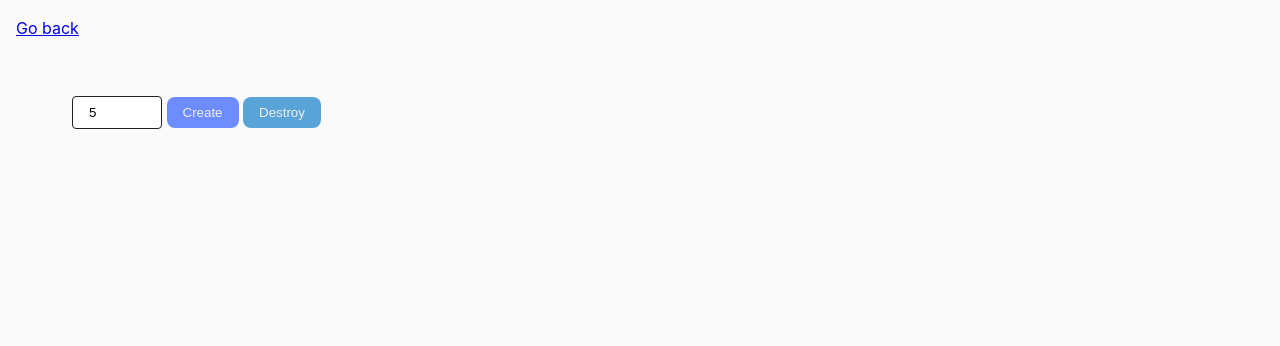
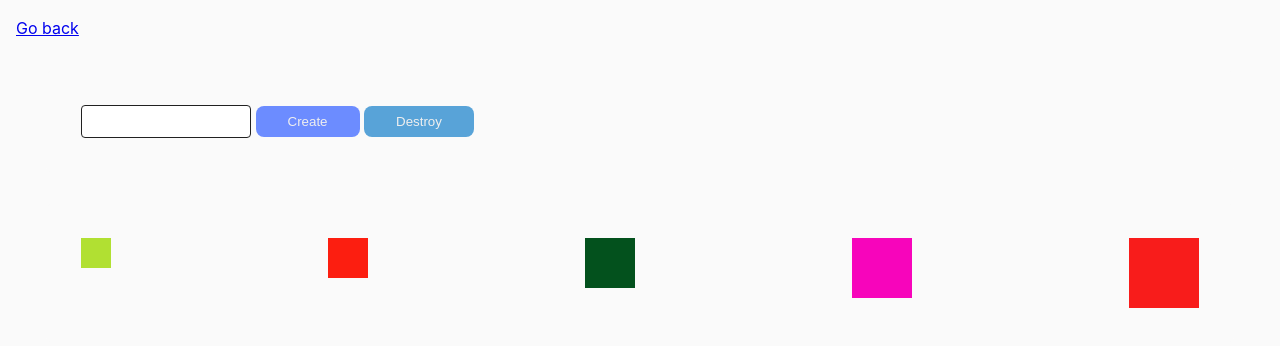
Before and after one commit to Maria-Shymanska/goit-neo-js-hw-07, a plain HTML site: page task-6.html in a window 1280 px wide. Both pictures are taken after typing "5" into the empty fields and a click on the button "Create". Drawn offline with Linux system fonts and the light colour scheme.

Commit message:
finish 6 task

```diff
--- a/css/common.css
+++ b/css/common.css
@@ -127,10 +127,10 @@ button:focus {
 
 #controls,
 #boxes {
-  padding: 32px;
+  padding: 35px;
   border-radius: 8px;
-  margin: 24px;
-  background-color: var(--bg-color);
+  margin: 30px;
+  background-color: #fafafa;
 }
 
 #boxes {
@@ -139,3 +139,13 @@ button:focus {
   flex-wrap: wrap;
   justify-content: space-between;
 }
+
+input[type='number'] {
+  width: 170px;
+  text-align: center;
+}
+
+button[data-destroy],
+button[data-create] {
+  padding: 8px 32px;
+}
--- a/js/task-6.js
+++ b/js/task-6.js
@@ -0,0 +1,48 @@
+// Функція для генерації випадкового кольору в hex-форматі
+function getRandomHexColor() {
+  return `#${Math.floor(Math.random() * 16777215)
+    .toString(16)
+    .padStart(6, 0)}`;
+}
+
+// Отримуємо елементи з DOM
+const input = document.querySelector("#controls input");
+const createBtn = document.querySelector("[data-create]");
+const destroyBtn = document.querySelector("[data-destroy]");
+const boxesContainer = document.getElementById("boxes");
+
+// Функція для створення колекції елементів
+function createBoxes(amount) {
+  destroyBoxes(); // Очищаємо попередні елементи перед створенням нових
+  const boxes = [];
+  let size = 30;
+
+  for (let i = 0; i < amount; i++) {
+    const box = document.createElement("div");
+    box.style.width = `${size}px`;
+    box.style.height = `${size}px`;
+    box.style.backgroundColor = getRandomHexColor();
+    boxes.push(box);
+    size += 10;
+  }
+
+  boxesContainer.append(...boxes); // Додаємо всі елементи в DOM
+}
+
+function destroyBoxes() {
+  boxesContainer.innerHTML = ""; // Очищаємо контейнер
+}
+
+// Обробник події для кнопки Create
+createBtn.addEventListener("click", () => {
+  const amount = parseInt(input.value);
+  if (amount >= 1 && amount <= 100) {
+    createBoxes(amount);
+  } else {
+    alert("Please enter a number between 1 and 100.");
+  }
+  input.value = ""; // Очищуємо поле після створення
+});
+
+// Обробник події для кнопки Destroy
+destroyBtn.addEventListener("click", destroyBoxes);
```
Also changed, not shown: js/task-4.js (+28 -0 lines), js/task-5.js (+17 -0 lines), js/task-3.js (line endings or trailing spaces).
